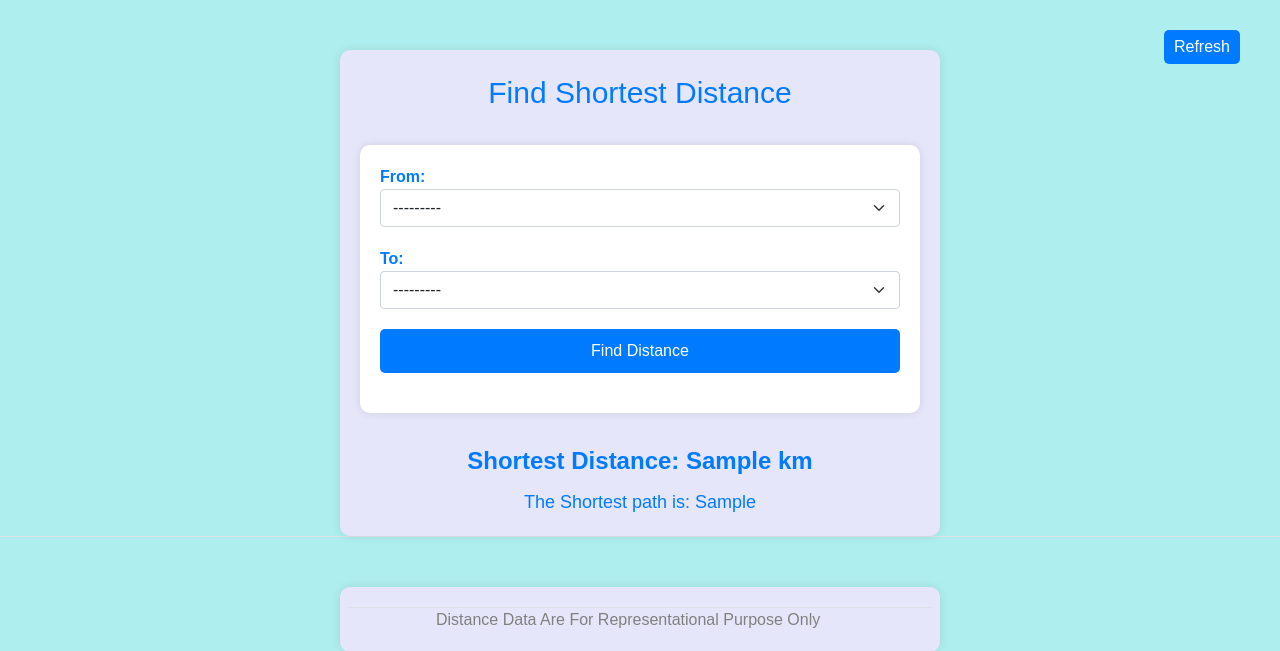
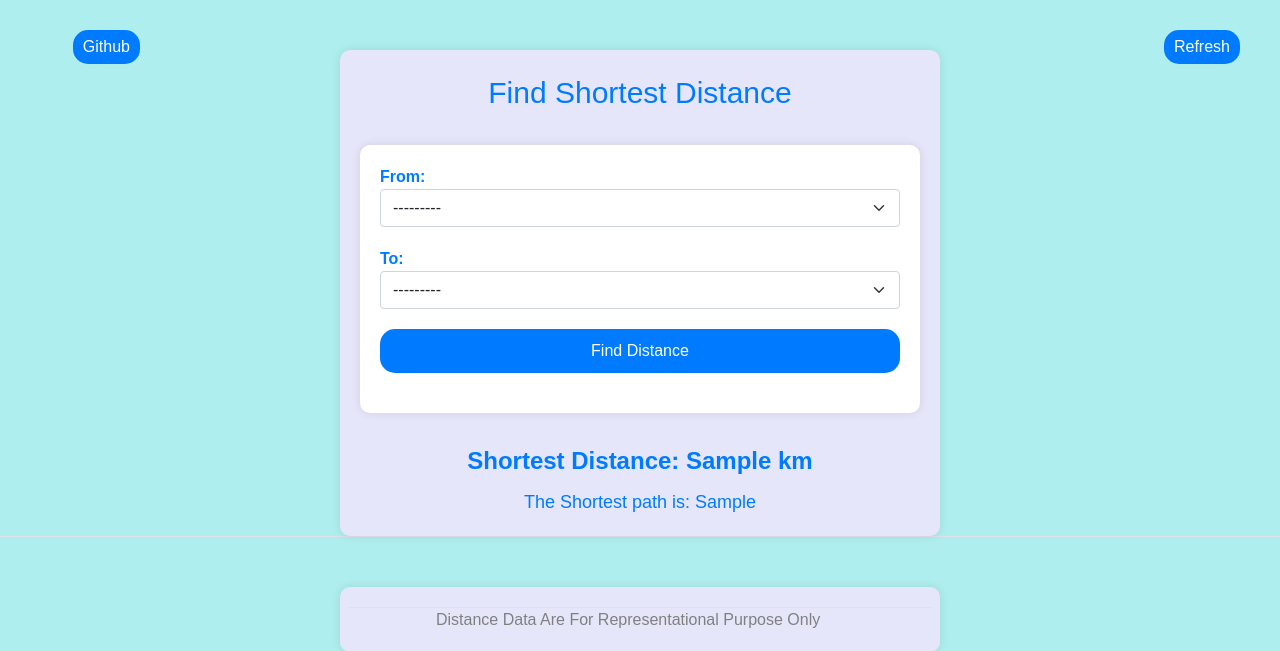
Before and after one commit to Mahboob-A/django-shortest-path-finder, a Django app: template search/templates/search/generics.html in a window 1280 px wide. Shown: the top 651 px of the page. Run offline with Django 4.2, Linux system fonts and the light colour scheme; data comes from the database, SQL or seed files in the repository; tables that the repository leaves empty hold one stand-in row (values such as "Sample post"); the template is opened without the code that fills it: values that come from a table or form of the project are taken from there, most other values are stand-ins (such as "Sample title", 1, 10 or a date in 2020).

Commit message:
added github link

```diff
--- a/search/forms.py
+++ b/search/forms.py
@@ -11,7 +11,11 @@
                 source_place = cleaned_data.get('source_place')
                 destination_place = cleaned_data.get('destination_place')
 
+                print('form : ')
+                print(source_place, " ", destination_place)
+
                 if source_place == destination_place:
                         raise forms.ValidationError('Source and Destination can not be same')
 
+
                 return cleaned_data
--- a/search/templates/search/generics.html
+++ b/search/templates/search/generics.html
@@ -121,7 +121,7 @@
         color: #fff;
         border: none;
         padding: 10px 20px;
-        border-radius: 5px;
+        border-radius: 15px;
         font-size: 16px;
         cursor: pointer;
         transition: background-color 0.3s;
@@ -140,13 +140,31 @@
         color: #fff;
         border: none;
         padding: 5px 10px;
-        border-radius: 5px;
+        border-radius: 15px;
         font-size: 16px;
         cursor: pointer;
         transition: background-color 0.3s;
 }
 
+
 .refresh-button:hover {
+        background-color: #0056b3;
+}
+
+.github-button {
+        position: absolute;
+        top: -20px;
+        right: 800px;
+        background-color: #007bff;
+        color: #fff;
+        border: none;
+        padding: 5px 10px;
+        border-radius: 15px;
+        font-size: 16px;
+        cursor: pointer;
+        transition: background-color 0.3s;
+}
+.github-button:hover {
         background-color: #0056b3;
 }
 
@@ -158,6 +176,7 @@
 <body>
   <div class="container">
         <a href="{% url 'find_shortest_distance' %}"><button class="refresh-button"  >Refresh</button></a>
+        <a href="https://github.com/Mahboob-A/django-shortest-path-finder" target="_blank"><button class="github-button"  >Github</button></a>
     <div class="header">Find Shortest Distance</div>
     <div class="form-wrapper">
       <form method="POST">
@@ -198,7 +217,7 @@
 
     {% else %}  <!-- if there is no shortest distance, then 'inf' is passed as shortest distance -->
     <div class="result-container">
-      <div class="shortest-distance">The is No Path Between {{source}} and {{destination}} </div>
+      <div class="shortest-distance">There is No Path Between {{source}} and {{destination}} </div>
     </div>
 
     {% endif %}
```
Also changed, not shown: search/views.py (+7 -6 lines).
